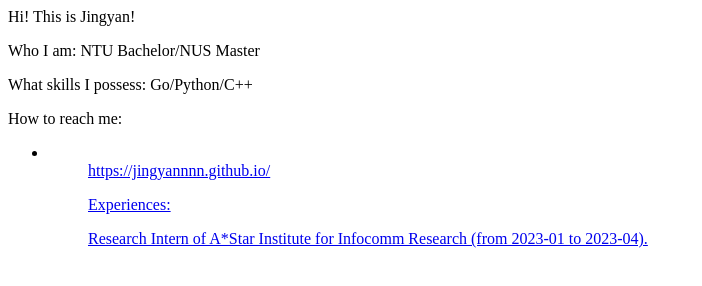
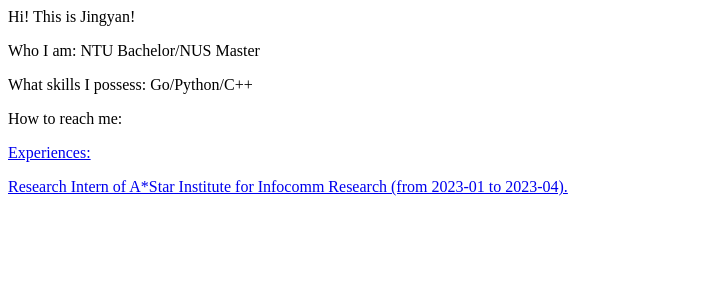
Before and after one commit to Jingyannnn/Jingyan.github.io, a plain HTML site: page index.html in a window 1280 px wide. Shown: the whole page, without its empty margins (0-702 px from the left). Drawn offline with Linux system fonts and the light colour scheme.

Commit message:
Update index.html

```diff
--- a/index.html
+++ b/index.html
@@ -1,6 +1,6 @@
 <p>Hi! This is Jingyan!</p>
 <p>Who I am: NTU Bachelor/NUS Master</p>
 <p>What skills I possess: Go/Python/C++</p>
-<p>How to reach me:<ul><li><a href="wujingyan783@gmail.com"></li><ul>https://jingyannnn.github.io/
+<p>How to reach me:<ul><a href="wujingyan783@gmail.com"></ul></p>
 <p>Experiences:</p>
 <p>Research Intern of A*Star Institute for Infocomm Research  (from 2023-01 to 2023-04).</p>
```
